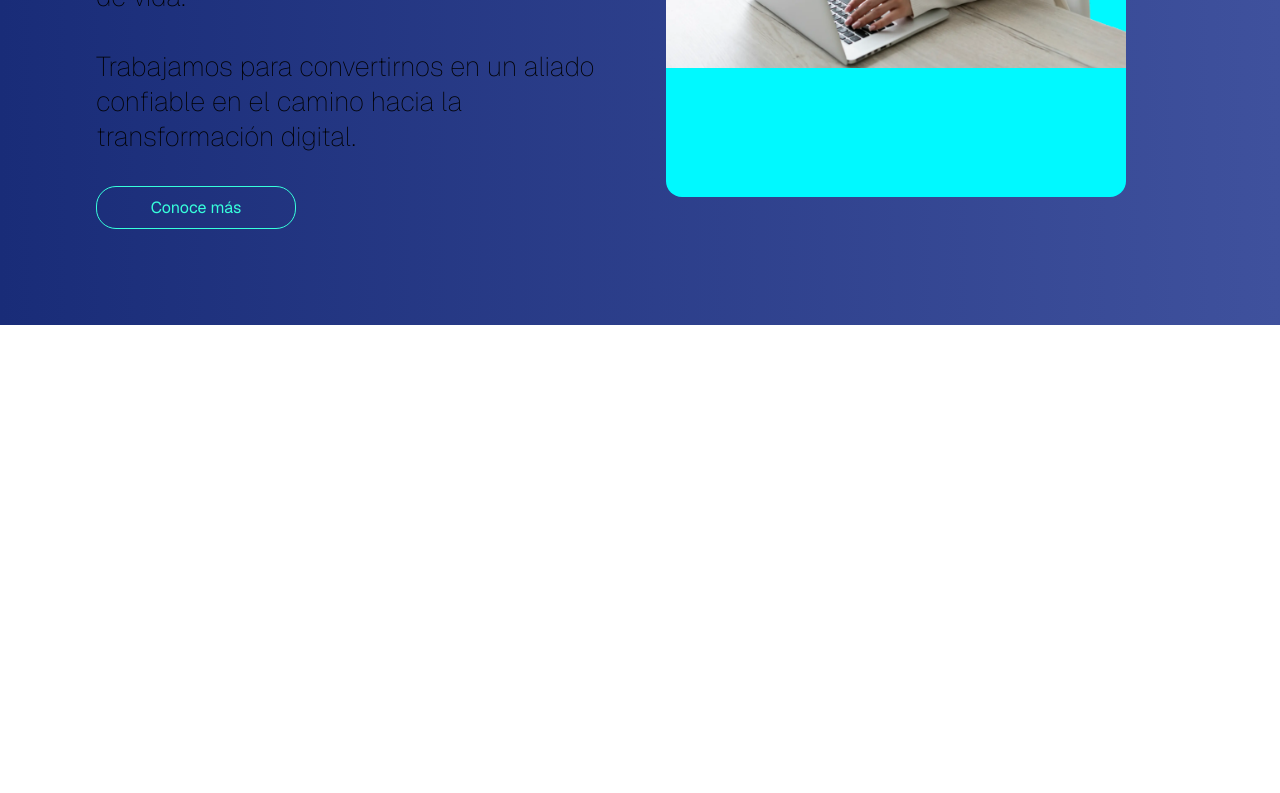
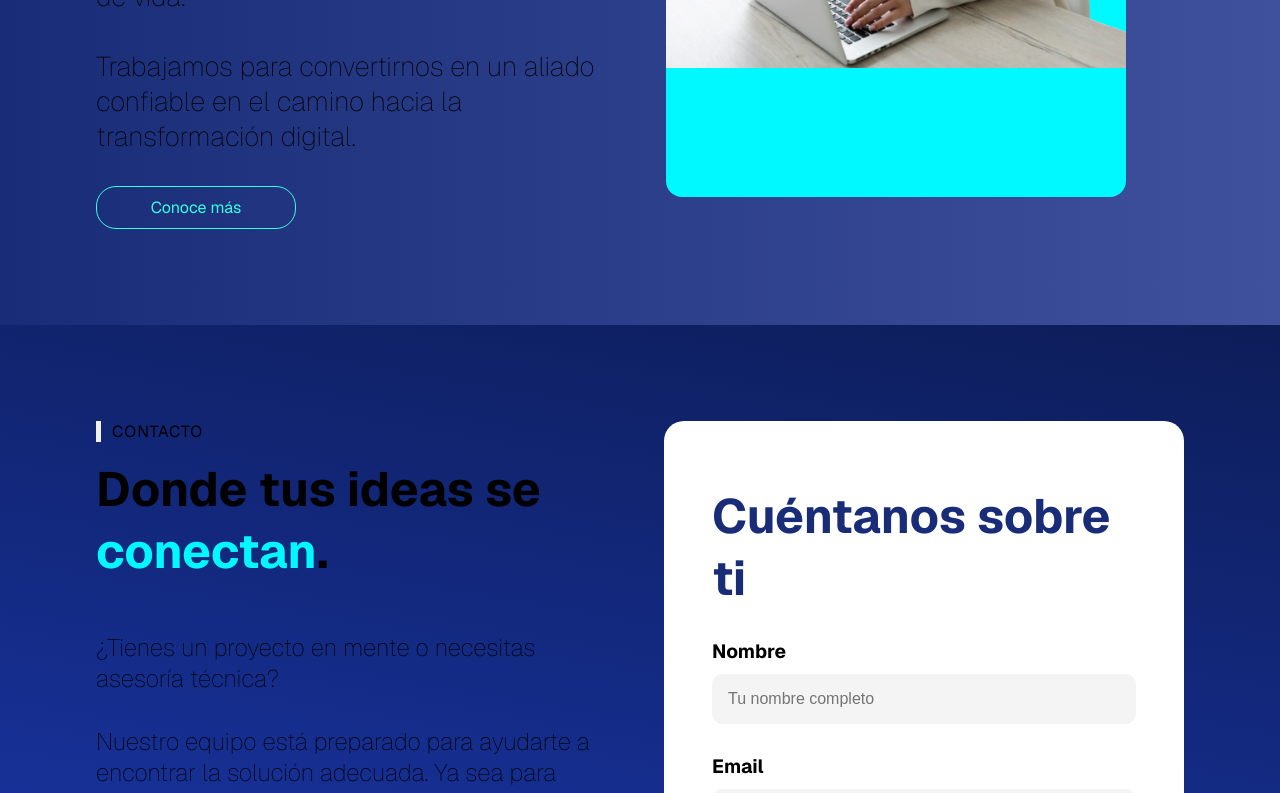
Before and after one commit to toancita/todoconectado-web, a Next.js app: page / in a window 1280 px wide. Shown: the part 2000-2793 px from the top of the page. Before the commit the page ends 2325 px from the top, so only its background shows below. Built offline with nearby package versions, Linux system fonts and the light colour scheme.

Commit message:
feat: add contact and form styles without logic

```diff
--- a/app/components/aboutUs/aboutUs.jsx
+++ b/app/components/aboutUs/aboutUs.jsx
@@ -9,15 +9,12 @@ export default function AboutUs() {
     <section className={styles.aboutUsContainer}>
       <div className={styles.leftContent}>
         <span className={styles.subtitle}>QUIÉNES SOMOS</span>
-
         <h2 className={styles.title}>Comprometidos con la <br /> tecnología, <span className={styles.highlight}>conectados</span> contigo</h2>
-
         <p className={styles.content}>
           En Todo Conectado transformamos ideas en soluciones. Somos una empresa apasionada por la tecnología,
           enfocada en brindar servicios personalizados que simplifican procesos y mejoran la calidad de vida. <br /><br />
           Trabajamos para convertirnos en un aliado confiable en el camino hacia la transformación digital.
         </p>
-
         <a className={styles.button} href='#servicios'>
           Conoce más
         </a>
--- /dev/null
+++ b/app/components/contact/contact.jsx
@@ -0,0 +1,41 @@
+'use client';
+
+import Image from 'next/image';
+import styles from './contact.module.css'
+
+export default function Contact() {
+
+  return (
+    <section className={styles.contactContainer}>
+      <div className={styles.leftContent}>
+        <p className={styles.subtitle}>CONTACTO</p>
+        <h2 className={styles.title}>Donde tus ideas se <br /><span className={styles.highlight}>conectan</span>.</h2>
+        <div className={styles.contentContainer}>
+          <p className={styles.content}> ¿Tienes un proyecto en mente o necesitas asesoría técnica? </p>
+          <p className={styles.content}> Nuestro equipo está preparado para ayudarte a encontrar la solución adecuada.
+            Ya sea para automatización, seguridad o conectividad, estamos a un mensaje de distancia.
+          </p>
+          <p className={styles.content}> Contáctanos y da el primer paso hacia una solución confiable. </p>
+        </div>
+      </div>
+
+      <div className={styles.rightContent}>
+        <div className={styles.formContainer}>
+          <h1 className={styles.title}>Cuéntanos sobre ti</h1>
+            <label>Nombre</label>
+            <input type="text" placeholder='Tu nombre completo' />
+
+            <label>Email</label>
+            <input type="text" placeholder='Tu correo personal o corporativo' />
+
+            <label>Cómo podemos ayudarte</label>
+            <textarea placeholder='Cuéntanos en qué te podemos ayudar'></textarea>
+
+            <button className={styles.button}>
+              Enviar
+            </button>
+        </div>
+      </div>
+    </section>
+  )
+}
--- /dev/null
+++ b/app/components/contact/contact.module.css
@@ -0,0 +1,136 @@
+.contactContainer {
+  display: flex;
+  flex-direction: row;
+  gap: 3rem;
+  padding: 6rem;
+  background: linear-gradient(190deg, #0D1D59 0%, #1D3DBF 100%);
+  flex-wrap: wrap;
+}
+
+.leftContent,
+.rightContent {
+  flex: 1;
+  min-width: 300px;
+}
+
+.title {
+  font-size: 3rem;
+  font-weight: 700;
+  margin-top: 1rem;
+}
+
+.highlight {
+  color: #00f9ff;
+}
+
+.subtitle {
+  position: relative;
+  padding-left: 1rem;
+  font-size: 1rem;
+  letter-spacing: 1px;
+}
+
+.subtitle::before {
+  content: '';
+  position: absolute;
+  left: 0;
+  top: 0;
+  width: 5px;
+  height: 100%;
+  background: #f0f0f0;
+}
+
+.contentContainer {
+  padding-top: 50px;
+}
+
+.content {
+  font-size: 1.5rem;
+  font-weight: lighter;
+  margin-bottom: 2rem;
+}
+
+.formContainer {
+  display: flex;
+  flex-direction: column;
+  color: black;
+  border-radius: 20px;
+  background: white;
+  padding: 3rem;
+  width: 100%;
+  max-width: 600px;
+  box-sizing: border-box;
+}
+
+.formContainer label {
+  margin-top: 30px;
+}
+
+.formContainer h1 {
+  color: #192C78;
+}
+
+.formContainer input {
+  min-height: 41px;
+}
+
+.formContainer textarea {
+  min-height: 130px;
+  resize: none;
+}
+
+.formContainer input,
+.formContainer textarea {
+  border: 0px;
+  border-radius: 10px;
+  background-color: #F4F4F4;
+  width: 100%;
+  box-sizing: border-box;
+  color: #000;
+  margin-top: 10px;
+  padding: 1rem;
+  font-size: 1rem;
+}
+
+.formContainer label {
+  font-weight: 700;
+  font-size: 1.2rem;
+}
+
+.button {
+  border: solid 1px;
+  border-color: #192C78;
+  color: #192C78;
+  background-color: white;
+  border-radius: 10px;
+  align-self: center;
+  padding: 0.5rem;
+  margin-top: 1rem;
+  font-size: 1.5rem;
+}
+
+.button:hover {
+  background-color: #192C78;
+  color: white;
+}
+
+@media (max-width: 768px) {
+  .contactContainer {
+    flex-direction: column;
+    padding: 2rem;
+  }
+
+  .leftContent,
+  .rightContent {
+    width: 100%;
+  }
+
+  .formContainer {
+    min-width: 100%;
+    padding: 2rem;
+  }
+
+  .content {
+    font-size: 1.5rem;
+  }
+}
--- a/app/page.js
+++ b/app/page.js
@@ -3,6 +3,7 @@ import NavBar from "/app/components/navigationBar/navigationBar.jsx";
 import Hero from "/app/components/hero/hero.jsx";
 import Services from "./components/services/services";
 import AboutUs from "./components/aboutUs/aboutUs";
+import Contact from "./components/contact/contact";
 
 export default function Home() {
   return (
@@ -11,6 +12,7 @@ export default function Home() {
       <Hero/>
       <Services/>
       <AboutUs />
+      <Contact />
     </div>
   );
 }
```
